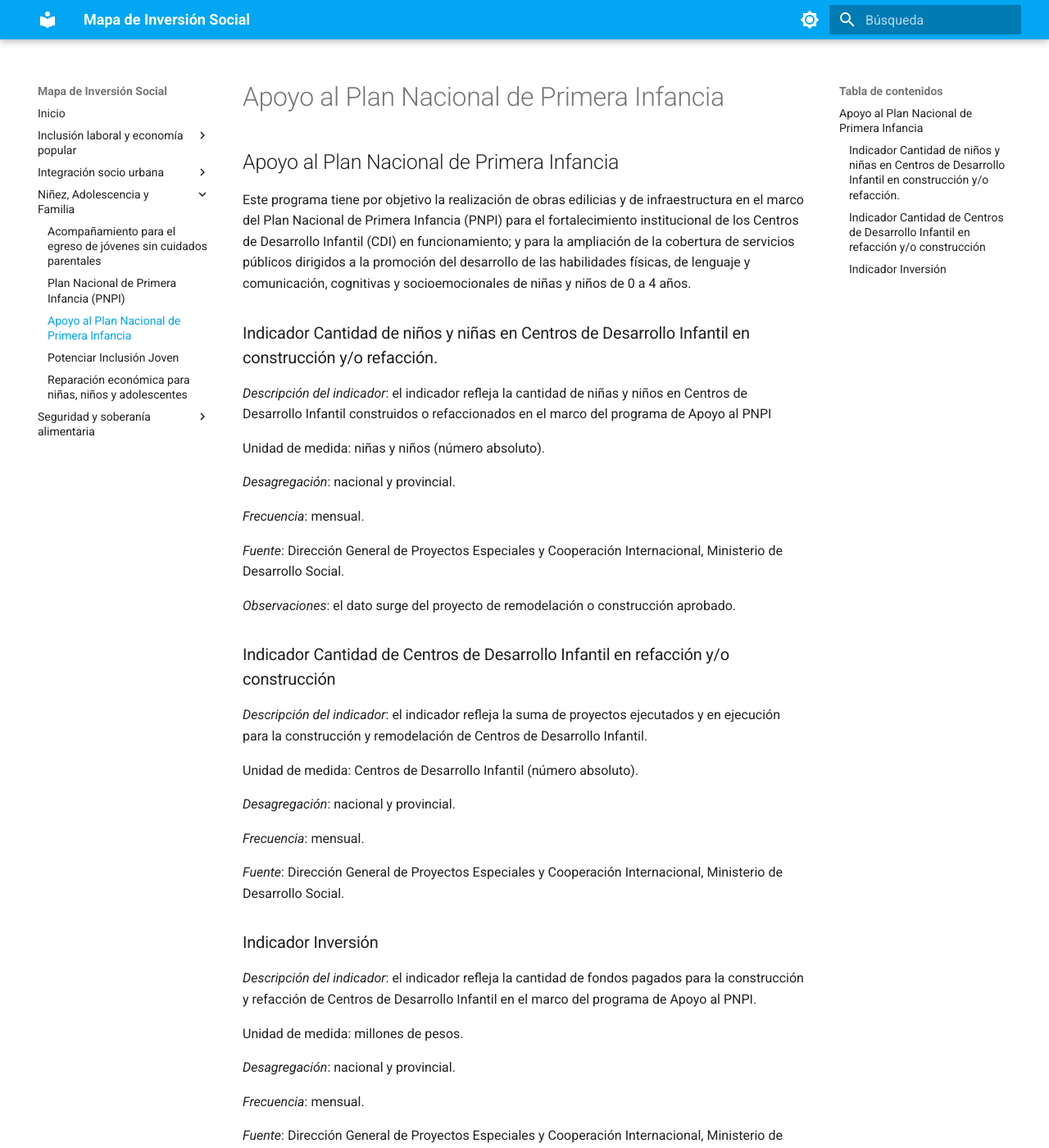
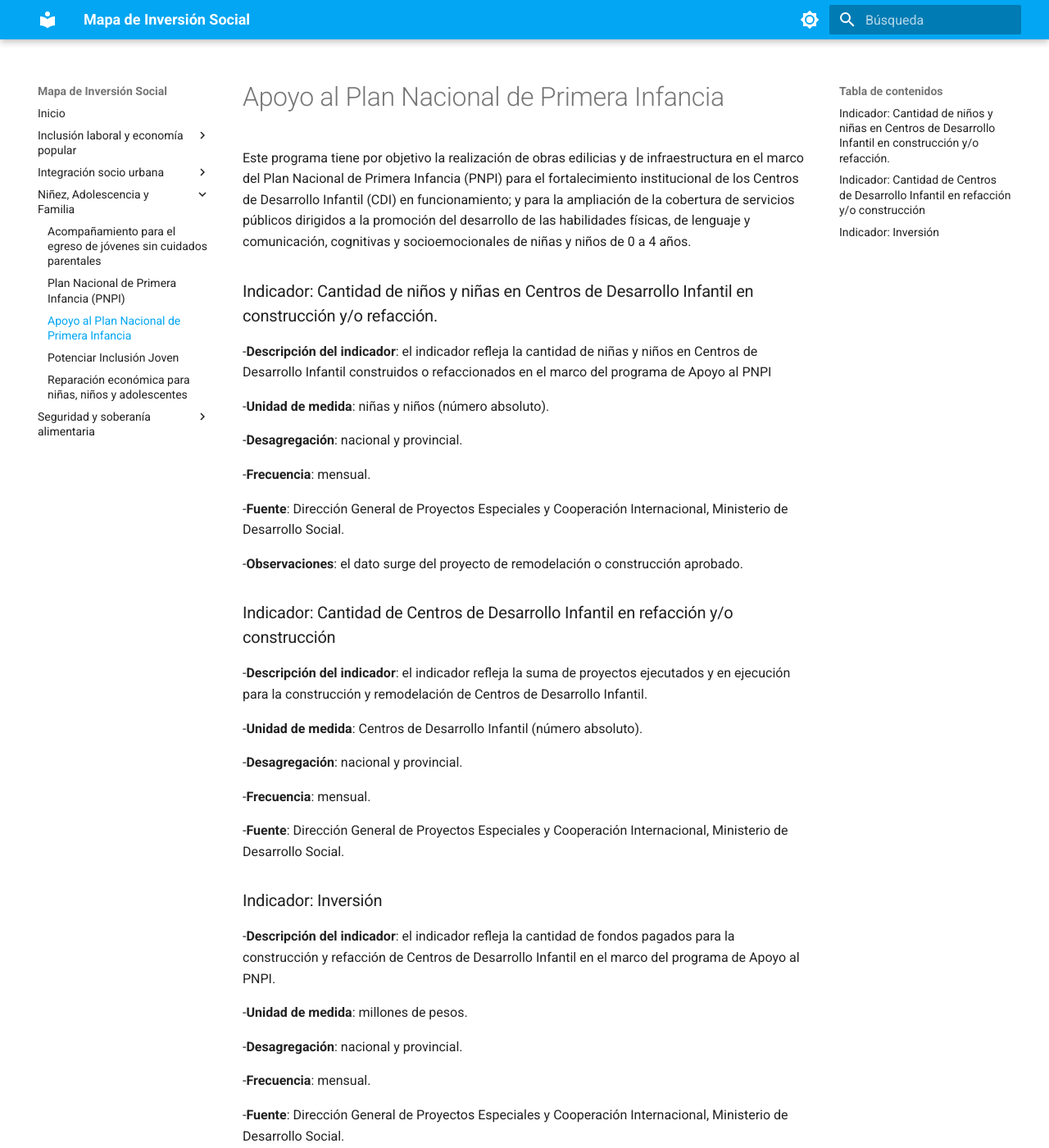
Before and after one commit to datos-desarrollosocial-nacion/metadata-mapa-de-inversion-social, an MkDocs documentation site: the page built from docs/apoyo-plan-nacional-de-primera-infancia.md, in a window 1280 px wide and 1400 px high. Shown: the whole window at 82% size. Built offline with MkDocs 1.6.1 and Material for MkDocs 9.7.7, drawn with Linux system fonts in a browser that asks for light colours.

Commit message:
Update apoyo-plan-nacional-de-primera-infancia.md

```diff
--- a/docs/apoyo-plan-nacional-de-primera-infancia.md
+++ b/docs/apoyo-plan-nacional-de-primera-infancia.md
@@ -1,43 +1,43 @@
-## Apoyo al Plan Nacional de Primera Infancia
+# Apoyo al Plan Nacional de Primera Infancia
 
 Este programa tiene por objetivo la realización de obras edilicias y de infraestructura en el marco del Plan Nacional de Primera Infancia (PNPI) para el fortalecimiento institucional de los Centros de Desarrollo Infantil (CDI) en funcionamiento; y para la ampliación de la cobertura de servicios públicos dirigidos a la promoción del desarrollo de las habilidades físicas, de lenguaje y comunicación, cognitivas y socioemocionales de niñas y niños de 0 a 4 años.
 
-### Indicador Cantidad de niños y niñas en Centros de Desarrollo Infantil en construcción y/o refacción.
+### Indicador: Cantidad de niños y niñas en Centros de Desarrollo Infantil en construcción y/o refacción.
 
-*Descripción del indicador*: el indicador refleja la cantidad de niñas y niños en Centros de Desarrollo Infantil construidos o refaccionados en el marco del programa de Apoyo al PNPI
+-**Descripción del indicador**: el indicador refleja la cantidad de niñas y niños en Centros de Desarrollo Infantil construidos o refaccionados en el marco del programa de Apoyo al PNPI
 
-Unidad de medida: niñas y niños (número absoluto).
+-**Unidad de medida**: niñas y niños (número absoluto).
 
-*Desagregación*: nacional y provincial.
+-**Desagregación**: nacional y provincial.
 
-*Frecuencia*: mensual.
+-**Frecuencia**: mensual.
 
-*Fuente*: Dirección General de Proyectos Especiales y Cooperación Internacional, Ministerio de Desarrollo Social.
+-**Fuente**: Dirección General de Proyectos Especiales y Cooperación Internacional, Ministerio de Desarrollo Social.
 
-*Observaciones*: el dato surge del proyecto de remodelación o construcción aprobado.
+-**Observaciones**: el dato surge del proyecto de remodelación o construcción aprobado.
 
 
-### Indicador Cantidad de Centros de Desarrollo Infantil en refacción y/o construcción
+### Indicador: Cantidad de Centros de Desarrollo Infantil en refacción y/o construcción
 
-*Descripción del indicador*: el indicador refleja la suma de proyectos ejecutados y en ejecución para la construcción y remodelación de Centros de Desarrollo Infantil.
+-**Descripción del indicador**: el indicador refleja la suma de proyectos ejecutados y en ejecución para la construcción y remodelación de Centros de Desarrollo Infantil.
 
-Unidad de medida: Centros de Desarrollo Infantil (número absoluto).
+-**Unidad de medida**: Centros de Desarrollo Infantil (número absoluto).
 
-*Desagregación*: nacional y provincial.
+-**Desagregación**: nacional y provincial.
 
-*Frecuencia*: mensual.
+-**Frecuencia**: mensual.
 
-*Fuente*: Dirección General de Proyectos Especiales y Cooperación Internacional, Ministerio de Desarrollo Social.
+-**Fuente**: Dirección General de Proyectos Especiales y Cooperación Internacional, Ministerio de Desarrollo Social.
 
 
-### Indicador Inversión
+### Indicador: Inversión
 
-*Descripción del indicador*: el indicador refleja la cantidad de fondos pagados para la construcción y refacción de Centros de Desarrollo Infantil en el marco del programa de Apoyo al PNPI.
+-**Descripción del indicador**: el indicador refleja la cantidad de fondos pagados para la construcción y refacción de Centros de Desarrollo Infantil en el marco del programa de Apoyo al PNPI.
 
-Unidad de medida: millones de pesos.
+-**Unidad de medida**: millones de pesos.
 
-*Desagregación*: nacional y provincial.
+-**Desagregación**: nacional y provincial.
 
-*Frecuencia*: mensual.
+-**Frecuencia**: mensual.
 
-*Fuente*: Dirección General de Proyectos Especiales y Cooperación Internacional, Ministerio de Desarrollo Social.
+-**Fuente**: Dirección General de Proyectos Especiales y Cooperación Internacional, Ministerio de Desarrollo Social.
```
